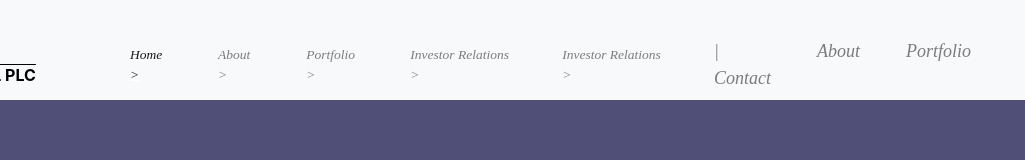
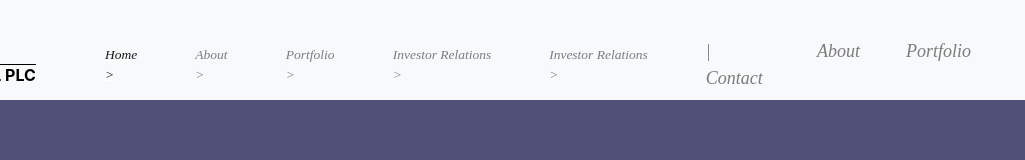
Before and after one commit to al777ex/JDS, a plain HTML site: page index.html in a window 1280 px wide. Shown: the full height of the page, 255-1280 px from the left. Drawn offline with nearby package versions, Linux system fonts and the light colour scheme.

Commit message:
Add files via upload

```diff
--- a/styles.css
+++ b/styles.css
@@ -14,7 +14,7 @@ body {
 }
 
 #navbarText {
-    margin-left: 70px;
+    margin-left: 45px;
     font-family:none;
     margin-bottom: -15px;
 }
```
